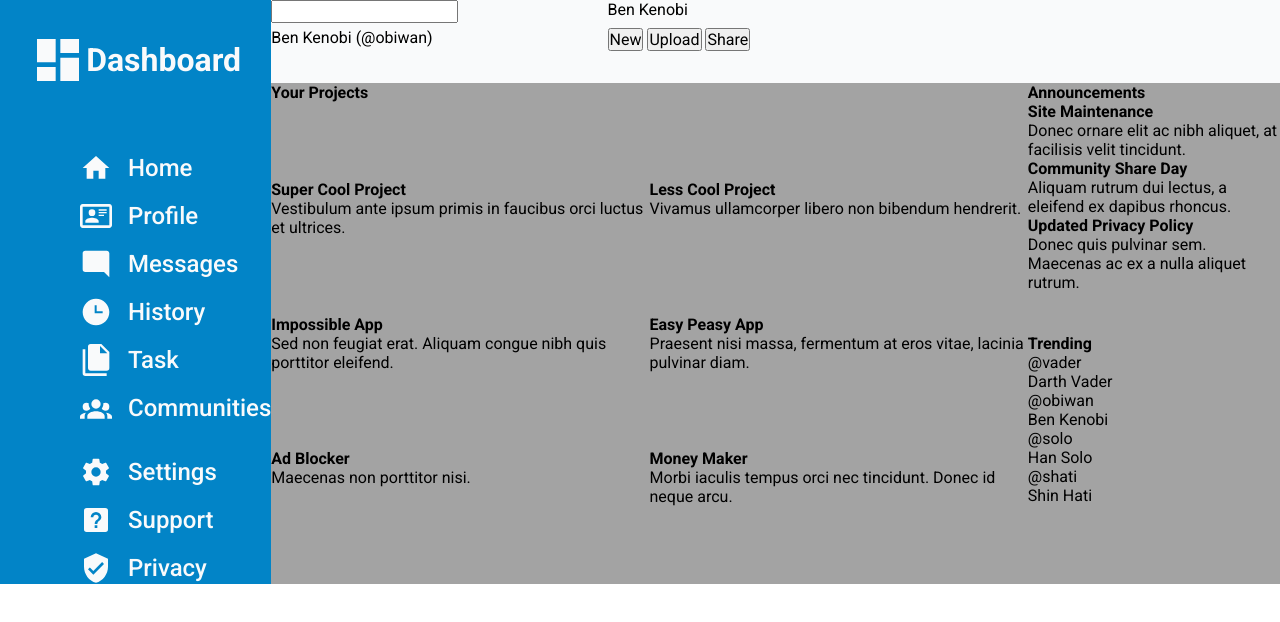
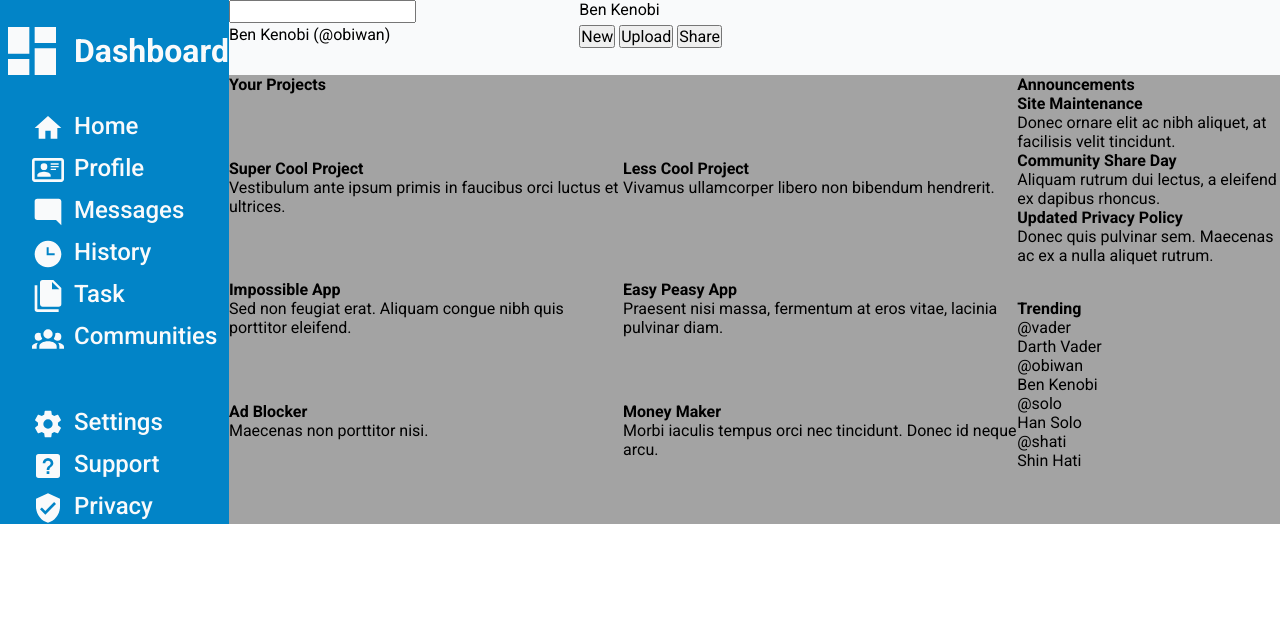
Before and after one commit to dZyad/admin-dashboard, a plain HTML site: page index.html in a window 1280 px wide. Drawn offline with Linux system fonts and the light colour scheme.

Commit message:
Replace ul to div in sidebar

```diff
--- a/index.html
+++ b/index.html
@@ -9,27 +9,26 @@
 <body>
     <div class="main-layout">
         <div class="sidebar">
-            <div class="logo">
-                <img src="./media/logo/dashboard.svg" alt="Logo">
-                <h1>Dashboard</h1>
-            </div>
-            <div class="navigation">
-                <ul>
-                    <li><img src="./media/sidebar/home.svg" alt="home">Home</li>
-                    <li><img src="./media/sidebar/profile.svg" alt="profile">Profile</li>
-                    <li><img src="./media/sidebar/messages.svg" alt="messages">Messages</li>
-                    <li><img src="./media/sidebar/history.svg" alt="history">History</li>
-                    <li><img src="./media/sidebar/tasks.svg" alt="tasks">Task</li>
-                    <li><img src="./media/sidebar/communities.svg" alt="communities">Communities</li>
-                </ul>
-            </div>
-            <div class="settings">
-                <ul>
-                    <li><img src="./media/sidebar/settings.svg" alt="settings">Settings</li>
-                    <li><img src="./media/sidebar/support.svg" alt="support">Support</li>
-                    <li><img src="./media/sidebar/privacy.svg" alt="privacy">Privacy</li>
-                </ul>
-            </div>
+            <img src="./media/logo/dashboard.svg" alt="Logo" class="logo-img">
+            <h1 class="logo">Dashboard</h1>
+            <img src="./media/sidebar/home.svg" alt="home" class="sidebar-img">
+            <div class="navigation">Home</div>
+            <img src="./media/sidebar/profile.svg" alt="profile" class="sidebar-img">
+            <div class="navigation">Profile</div>
+            <img src="./media/sidebar/messages.svg" alt="messages" class="sidebar-img">
+            <div class="navigation">Messages</div>
+            <img src="./media/sidebar/history.svg" alt="history" class="sidebar-img">
+            <div class="navigation">History</div>
+            <img src="./media/sidebar/tasks.svg" alt="tasks" class="sidebar-img">
+            <div class="navigation">Task</div>
+            <img src="./media/sidebar/communities.svg" alt="communities" class="sidebar-img">
+            <div class="navigation">Communities</div>
+            <img src="./media/sidebar/settings.svg" alt="settings" class="sidebar-img">
+            <div class="settings">Settings</div>
+            <img src="./media/sidebar/support.svg" alt="support" class="sidebar-img">
+            <div class="settings">Support</div>
+            <img src="./media/sidebar/privacy.svg" alt="privacy" class="sidebar-img">
+            <div class="settings">Privacy</div>
         </div>
         <div class="container">
             <header class="header">
--- a/style.css
+++ b/style.css
@@ -26,46 +26,37 @@
     color: var(--light-gray);
     display: grid;
     grid-template-rows: repeat(3, auto);
+    grid-template-columns: auto auto;
+    justify-content: center;
+    align-items: start;
+    gap: 10px;
 }
 
 .logo {
     padding-top: 2rem;
     padding-bottom: 2rem;
-    display: grid;
-    grid-template-columns: auto auto;
-    justify-content: center;
-    align-items: center;
-}
-
-.logo h1 {
     font-size: 2rem;
 }
 
-.logo img {
-    height: 3.5rem;
+.logo-img {
+    height: 4rem;
+    align-self: center;
 }
 
-.navigation ul,
-.settings ul {
-    display: grid;
-    justify-content: start;
-    text-align: left;
-    padding-top: 2rem;
-    padding-left: 5rem;
-    gap: 1rem;
+.navigation,
+.settings {
+    font-size: 1.5rem;
+    font-weight: 500;
 }
 
-ul li {
-    font-size: 1.5rem;
-    font-weight: 500;
-    display: flex;
-    align-items: center;
+.sidebar .navigation:nth-child(14) {
+    margin-bottom: 3rem;
 }
 
-.sidebar>div>ul>li>img {
+.sidebar-img {
     display: inline-block;
     height: 2rem;
-    padding-right: 1rem;
+    justify-self: end;
 }
 
 .container {
```
